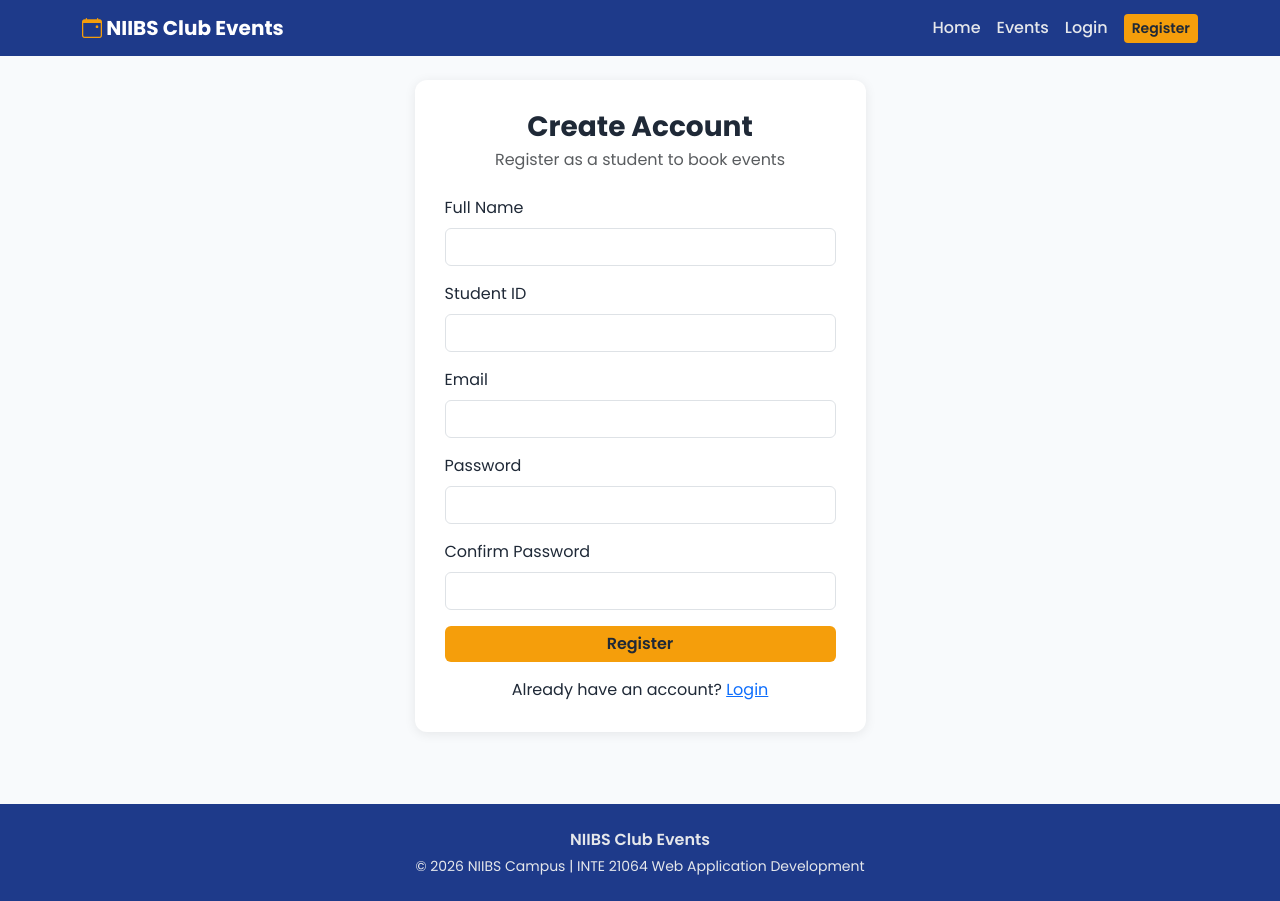
After one commit to sandeniaththanayaka/campus-event-booking, a PHP site: page /register.php in a window 1280 px wide. The commit adds this page. Run offline with PHP 8.4, Linux system fonts and the light colour scheme.

Commit message:
Add login and registration pages with JS validation

```diff
--- a/assets/css/style.css
+++ b/assets/css/style.css
@@ -105,3 +105,11 @@ body {
     background-color: var(--primary);
     color: #e5e7eb;
 }
+
+/* ===== Form card (Login / Register) ===== */
+.form-card {
+    background-color: #ffffff;
+    border-radius: 12px;
+    box-shadow: 0 2px 12px rgba(0, 0, 0, 0.08);
+    padding: 30px;
+}
--- /dev/null
+++ b/register.php
@@ -0,0 +1,57 @@
+<?php
+$pageTitle = 'Register';
+include 'includes/header.php';
+?>
+
+<div class="container py-4">
+    <div class="row justify-content-center">
+        <div class="col-md-7 col-lg-5">
+            <div class="form-card">
+                <h3 class="text-center fw-bold mb-1">Create Account</h3>
+                <p class="text-center text-muted mb-4">Register as a student to book events</p>
+
+                <form id="registerForm" method="POST" action="register.php" novalidate>
+
+                    <div class="mb-3">
+                        <label for="full_name" class="form-label">Full Name</label>
+                        <input type="text" class="form-control" id="full_name" name="full_name">
+                        <div class="invalid-feedback">Please enter your full name.</div>
+                    </div>
+
+                    <div class="mb-3">
+                        <label for="student_id" class="form-label">Student ID</label>
+                        <input type="text" class="form-control" id="student_id" name="student_id">
+                        <div class="invalid-feedback">Please enter your student ID.</div>
+                    </div>
+
+                    <div class="mb-3">
+                        <label for="email" class="form-label">Email</label>
+                        <input type="email" class="form-control" id="email" name="email">
+                        <div class="invalid-feedback">Please enter a valid email address.</div>
+                    </div>
+
+                    <div class="mb-3">
+                        <label for="password" class="form-label">Password</label>
+                        <input type="password" class="form-control" id="password" name="password">
+                        <div class="invalid-feedback">Password must be at least 6 characters.</div>
+                    </div>
+
+                    <div class="mb-3">
+                        <label for="confirm_password" class="form-label">Confirm Password</label>
+                        <input type="password" class="form-control" id="confirm_password" name="confirm_password">
+                        <div class="invalid-feedback">Passwords do not match.</div>
+                    </div>
+
+                    <button type="submit" class="btn btn-accent w-100">Register</button>
+                </form>
+
+                <p class="text-center mt-3 mb-0">
+                    Already have an account? <a href="login.php">Login</a>
+                </p>
+            </div>
+        </div>
+    </div>
+</div>
+
+<script src="assets/js/validation.js"></script>
+<?php include 'includes/footer.php'; ?>
```
Also changed, not shown: assets/validation.js (added, +59 -0 lines).
